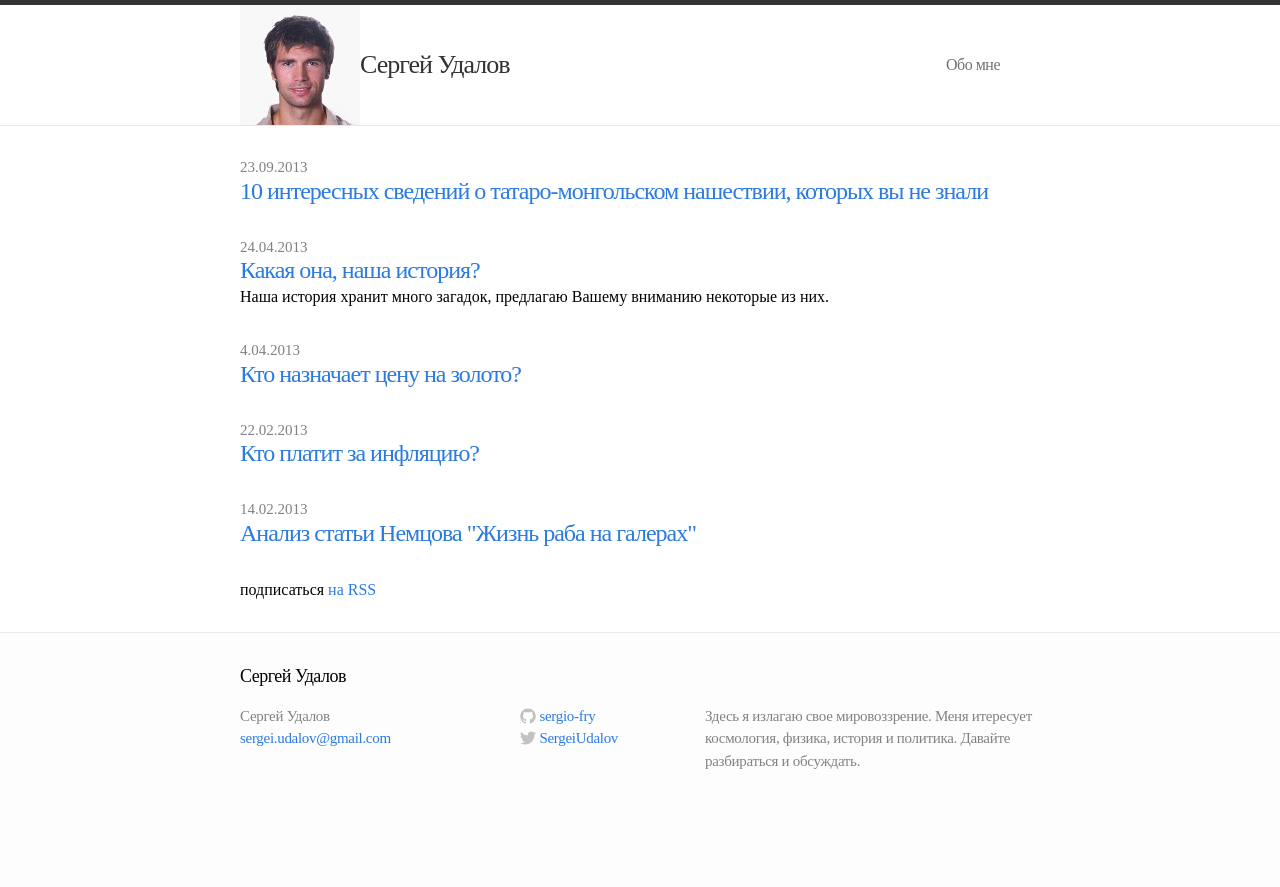
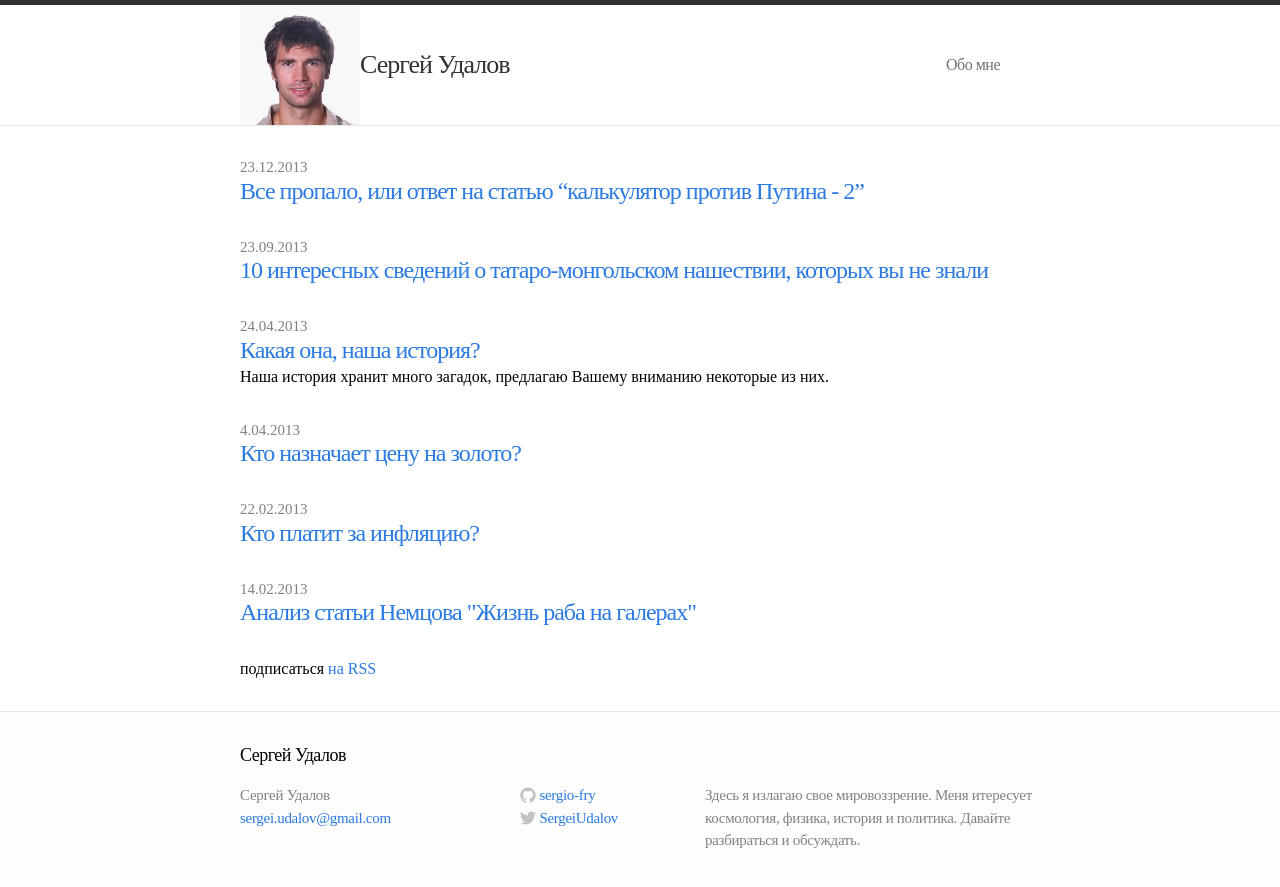
Before and after one commit to sergio-fry/blog, a Jekyll site: the page built from index.html, in a window 1280 px wide. Shown: the top 887 px of the page. Built offline with Jekyll 4.4.1, drawn with Linux system fonts in a browser that asks for light colours; part of the change alters nothing that is shown.

Commit message:
все пропало

```diff
--- /dev/null
+++ b/_posts/2013-12-23-vse-propalo.markdown
@@ -0,0 +1,143 @@
+---
+layout: post
+title: Все пропало, или ответ на статью “калькулятор против Путина - 2”
+date: 2013-12-23 00:00:00
+categories: comments
+alias: /2013/12/vse-propalo-ili-otvet-na-statyu-kalkulyator-protiv-putina-2.html
+hypercommentsHref: "sergei-udalov.ru/2013/12/vse-propalo-ili-otvet-na-statyu-kalkulyator-protiv-putina-2.html"
+tags: экономика, мифы, Россия, Олимпиада в Сочи, Великобритания, Европейский союз, кризис, Международный валютный фонд, США, федеральная резервная система
+---
+
+ Хочу проанализировать “всперопальщескую” статью, опубликованную на forebes.ru “[KermlinRussia: калькулятор против Путина — 2, или почему cкоро будет нечего считать](http://www.forbes.ru/mneniya-column/vertikal/248882-kermlinrussia-kalkulyator-protiv-putina-2-ili-pochemu-ckoro-budet-nec)“. Постараюсь ответить по существу, поэтому на эмоции в статье я обращать внимания не буду. Попробую рассмотреть конкретные аргументы и сведения приведенные в ней.
+
+Текст будет построен в виде “цитата – мой комментарий”.
+
+## Кризис. Глобальная конъюнктура
+
+> Винить глобальную конъюнктуру не получится, потому что экономики ЕС и США начали расти. Причины стагнации российской экономики внутренние. Об этом давно говорит Алексей Кудрин. В своем послании это наконец-то признал и Владимир Путин.
+
+Хотелось бы узнать, в каких показателях идет рост экономик западных стран. Пенсионный возраст растет, социалка урезается. Вот интересная переводная статья:
+
+{% embedly http://voprosik.net/krizis-v-evrope-2013/ %}
+
+Про США в этом отношении считаю даже неприличным говорить с их неимоверным долгом в [17 трлн долларов](https://ru.wikipedia.org/wiki/%C3%EE%F1%F3%E4%E0%F0%F1%F2%E2%E5%ED%ED%FB%E9_%E4%EE%EB%E3_%D1%D8%C0), который продолжает расти, с политикой “количественного смягчения” (ФРС печатает деньги в непрерывном режиме). Процитирую самого Кудрина о состоянии дел в экономике США:
+
+> Долг США накапливается со скоростью примерно $1 трлн в год. Его величина превысила на прошлой неделе $17 трлн и уже составляет около 106% ВВП
+
+> Однако настоящую опасность представляет дальнейшее увеличение долга такими темпами. С 2006 года долг вырос с $8,8 трлн до $17,7 трлн, то есть удвоился. Сохранение темпа его увеличения чревато для судьбы самого доллара
+
+## Олипиада в Сочи
+
+> «Русский Newsweek» еще в момент зарождения этого «частно-государственного» партнерства писал о нем как о большой афере. Инвесторы возьмут кредиты, а государству останутся залоги в виде никому не нужных гостиниц, канатных дорог и трамплинов. Причем сильно переоцененных.
+
+Почему гостиницы и спортивные объекты никому не нужны? Все время жалуемся на инфраструктуру нашего курортного юга, и только начали делать – почему-то “никому не нужно!”. Считаю, что очень нужно и нужно еще больше дорог и инфраструктурных проектов, потому как это и есть условия для жизни и бизнеса в России.
+
+> Объекты, и правда, сильно переоценены. Например, трамплин, который строил Ахмед Билалов, стоил $230 млн. В пригороде Стокгольма Сольне за такую сумму сделали сверхсовременный футбольный стадион на 50 000 зрителей — не в пример более сложное и затратное сооружение — в стране, где рабочая сила одна из самых дорогих в Европе, а требования к соблюдению различных норм одни из самых жестких.
+
+Неужели в демократических странах не строят трамплинов? Почему-то автор избегает прямого сравнения. Олимпиады проходили в США и Канаде совсем недавно. Хоть доллар и обесценивается каждый год, примерно прикинуть можно. А сравнивать землекопов с мячиками можно, но ничего не демонстрирует. Еще автор как бы намекает, что у нас “стандарты совсем не те”. Нужны примеры Насколько я знаю, у нас строятся передовые спортивные объекты, соответствующие лучшим мировым стандартам.
+
+> Рассмотрим на примере вымышленной компании, например, производителя мебели с годовой валовой прибылью в $1 млн. Выдаем ей кредит на $300 млн. Любой специалист по IR, увидев соотношение долга к EBITDA 1 к 300, умрет на месте, но только не эффективный менеджер госкорпорации развития.
+
+А почему вымышленная? По словам автора таких примеров в России должно быть достаточно. Пусть предъявляет. А такой обезличенный пример подойдет для любой страны: просто заменяем “Россия” на “США/Великобритания/Германия” и логика не пострадает.
+
+## Стабилизационный фонд
+
+> Стабфонд (так мы будем для простоты называть общую кубышку, которая разделена на Фонд национального благосостояния и Резервный фонд) может кого-то спасти, только если в нем есть кеш.
+
+[Сбализизационный фонд России](https://ru.wikipedia.org/wiki/%D0%A1%D1%82%D0%B0%D0%B1%D0%B8%D0%BB%D0%B8%D0%B7%D0%B0%D1%86%D0%B8%D0%BE%D0%BD%D0%BD%D1%8B%D0%B9_%D1%84%D0%BE%D0%BD%D0%B4_%D0%A0%D0%BE%D1%81%D1%81%D0%B8%D0%B9%D1%81%D0%BA%D0%BE%D0%B9_%D0%A4%D0%B5%D0%B4%D0%B5%D1%80%D0%B0%D1%86%D0%B8%D0%B8) в 2008 году был разделен на [Резервный фонд](https://ru.wikipedia.org/wiki/%D0%A0%D0%B5%D0%B7%D0%B5%D1%80%D0%B2%D0%BD%D1%8B%D0%B9_%D1%84%D0%BE%D0%BD%D0%B4_%D0%A0%D0%BE%D1%81%D1%81%D0%B8%D0%B9%D1%81%D0%BA%D0%BE%D0%B9_%D0%A4%D0%B5%D0%B4%D0%B5%D1%80%D0%B0%D1%86%D0%B8%D0%B8) и [Фонд национального благосостояния](https://ru.wikipedia.org/wiki/%D0%A4%D0%BE%D0%BD%D0%B4_%D0%BD%D0%B0%D1%86%D0%B8%D0%BE%D0%BD%D0%B0%D0%BB%D1%8C%D0%BD%D0%BE%D0%B3%D0%BE_%D0%B1%D0%BB%D0%B0%D0%B3%D0%BE%D1%81%D0%BE%D1%81%D1%82%D0%BE%D1%8F%D0%BD%D0%B8%D1%8F_%D0%A0%D0%BE%D1%81%D1%81%D0%B8%D0%B8). Однако, автор забыл упомянуть, что наряду со Стабфондом у нас есть еще Золото-валютный резерв, который пополняется из бюджета РФ. Давайте обратимся к цифрам (в млрд USD):
+
+| Год  | Резервный фонд | ФНБ   | ЗВР    | Сумма         |
+|------|----------------|-------|--------|---------------|
+| 2009 | 75.07          | 92.89 | 426.30  | $594.26 млрд. |
+| 2010 | 40.88          | 88.22 | 439.50  | $568.60 млрд. |
+| 2011 | 25.60          | 88.26 | 524.00  | $637.86 млрд. |
+| 2012 | 61.40          | 87.47 | 532.00  | $680.87 млрд. |
+| 2013 | 86.93          | 88.06 | 515.59 | $690.58 млрд. |
+
+(источник: wikipedia.org, брались последние доступные цифры за каждый год)
+
+
+![Кубышка России 2009-2013](/images/posts/vse-propalo/kubishka.png "Кубышка России 2009-2013")
+
+Как можно видеть, никаких проблем с подушкой безопасности у России не наблюдается. И с “кешем” все в полном порядке.
+
+## Пенсионный фонд
+
+> В попытках изыскать хоть какие-то резервы, чтобы компенсировать потери, власти приняли самое идиотское решение из возможных — конфисковали отчисления в накопительную часть пенсии у так называемых «молчунов». Во-первых, это просто воровство. Во-вторых, больше всего это решение бьет по тем, на кого, по идее, государство должно молиться, — по людям, которые получают «белую» зарплату, то есть абсолютно прозрачны перед государством и платят все налоги. Это поможет бюджету получить в 2014-2016 годах 350 млрд рублей дополнительных доходов. По новой пенсионной системе, которая строилась последние 10 лет, это нанесло такой удар, что она, возможно, уже никогда не оправится.
+
+Пожалуй, в этом вопросе я согласен с автором. Стоит отметить, что решение о выборе, как распорядиться, можно принять до конца 2015 года, так что пока ничего не пропало. Но давайте вспомним, почему было принято это антинародное решение. А принято оно было под [давлением](http://www.rosbalt.ru/business/2013/10/22/1190832.html) МВФ, которое считает, что в России слишком хорошие пенсионные условия и их нужно ухудшать, чтобы сделать экономику более “эффективной”. Вот пример:
+
+
+> Фонд ранее рекомендовал российскому правительству повысить пенсионный возраст и увеличить минимальную продолжительность стажа, необходимого для получения прав на пенсию. МВФ считает, что без этих изменений можно ожидать повышения ежегодных расходов на пенсии к 2030 году примерно на 3% ВВП.
+
+Правительство решило вместо этого сделать махинации с накопительной частью, причем, обратимые. Напомню, что Россия является членом МВФ с 1992 года и с тех пор обязано выполнять его решения. Если кто не знает, то штаб-квартира МВФ находится в городе Вашингтон США. Это к вопросу внешнего управления. Решения МВФ обычно в нашем правительстве и называются “макроэкономической ситуацией/конъюктурой”. Решения фонд принимает голосованием, но голоса между странами распределены не в равных долях: США — 17,08 %, Германия — 5,99 %, …, Россия — 2,74 % (википедия). Вернемся к тексту статьи.
+
+## Налоговая система
+
+> Естественно, чиновники не могли пройти мимо рынка объемом 600-900 млрд рублей и начали думать, как пополнить бюджет за счет интернет-покупателей. Было решено снизить порог беспошлинного ввоза в 10 раз — до €100 (посылки дороже будут облагаться 30%-ной пошлиной) и, под предлогом того, что «Почта России» не справляется с возросшим потоком отправлений, ограничить число посылок из-за рубежа одной в месяц. «Почта России», конечно, не справляется.
+
+
+Логика понятна: если “демократичная” Франция ил Германия вводит новые налоги, то это – эффективное решение проблемы, а, если, “гэбэшная” Россия защищает своего производителя и рынки – то это ужасно.
+
+{% embedly http://dokumentika.org/lt/maistas/v-stranach-evropi-pravitelstva-vvodyat-novie-nalogi-na-vrednuiu-pischu %}
+
+> Поэтому если чиновники на самом деле хотят заставить людей покупать в России на нынешних условиях или платить пошлины, им придется ввести выездные визы. А затем, возможно, и рабство, потому что кто знает этих людишек — обязательно что-нибудь придумают, чтобы не платить дань.
+
+
+Аналогично, если США [защищает](http://investgazeta.net/ekonomika/pochti-sto-let-ssha-zaschischaet-proizvoditelja-ot-dempinga-135188/) внутреннего производителя от демпинга, то это цивилизованный подход к решению проблем, а совершенствование налоговой базы в России - “рабство и дань”.
+
+
+## Высокие кредитные ставки
+
+> Такая ситуация пугает не только нормальных людей, но и Центробанк, который пытается ограничить рост потребкредитования. Но ему это вряд ли удастся. Решить проблему можно было бы, снизив ставки, но для этого нужна равная конкуренция между банками. Сейчас же на банковском рынке до совершенной конкуренции далеко. Госбанки имеют доступ к более дешевым деньгам, но не спешат предлагать ставки ниже, чем у конкурентов. В итоге маржа Сбербанка составляет больше 5%, в то время как в Западной Европе можно взять ипотеку под 3%.
+
+Интересно, что выгодные % по кредитам дают должники. Вот, к примеру, главные страны-должники: США - 17 млрд USD, Англия - 9,9 млрд USD, Германия - 5,6 млрд и далее по списку. Показательно так же, что центральный банк рассматривается автором, как институт, борящийся с “несправедливым финансовым режимом”, а не как источником столь высоких кредитов. Напомню, что требования к центральному банку о снижении ставок идут уже давно, достаточно вспомнить обращения Путина к правительству за последние годы. Вот обсуждение этого вопроса в совете федерации и ответы бывшего главы центробанка:
+
+{% embedly http://www.youtube.com/watch?feature=player_embedded&v=dd_9hHttRjw %}
+
+> Пока рядовые россияне берут в долг под 80% годовых, их государство кредитует Кипр, где лежат деньги основных бенефициаров этого самого государства, на $2,5 млрд под 2,5% годовых. Через полгода Россия прощает Кубе долг в $29 млрд. Этой суммы хватило бы, чтобы покрыть всю просрочку граждан страны по потребкредитам.
+
+Лично я не верю автору, что он был бы доволен подобным решением правительства России (взять и простить долги гражданам). Тогда это стало бы похоже на социализм и "неэффективно", а автор, похоже, за капитализм. Скорее, ему бы понравилось, если бы Россия не вкладывала в дороги, заводы, армию (все равно разворуют!), а купила на деньги стабилизационного фонда “надежные” долговые обязательства правительства США. Несмотря ни на что. Пусть хоть они трижды никому больше не нужны и скупает их только ФРС. Даже Китай, традиционный акционер правительства США, значительно снизил закупку этих “ценных” бумаг в последний год. А вот как раз Кудрин и центральный банк способствовали закупке “трежерис”. Как нарочно, автор считает именно этот институт и этого экономиста - “положительными” силами, если можно так выразиться.
+
+Логика такая: не надо нам гостиниц, спортивных комплексов, дорог и заводов, пусть лучше мы вложим в бумаги, которые уже никому не нужны. Хочу обратить внимание, что подобный вой поднимается регулярно, как только правительство России собирается обналичить ценные бумаги США и потратить их на национальные нужды.
+
+## Развал СССР
+
+> В начале 1990-х это привело к тому, что сотрудники множества советских предприятий перешли на неполную рабочую неделю. Их руководители все еще думали о социальной функции и не решались на увольнения, но и денег, чтобы платить всем прежние зарплаты, уже не хватало.
+
+Вот здесь опять согласен, только причины указаны не все. В СССР проблем с социальными выплатами и зарплатами не было. Потом, после того, как мы перестали “кормить” части своего государства в виде республик и отделились от самих себя (были расчленены на множество государств), после либерализации рынков, после того как отдали свои предприятия в лапы эффективных менеджеров, а недры по СРП (соглашение о разделе продукции) – ресурсы добывались фактически без перечисления налогов в бюджет России – вот тогда у государства закончились деньги и тогда начались бесконечные займы у МВФ под неимоверные проценты, которые и привели к дефолту 1998 года. Да, если продать за копейку все то, что может приносить деньги и не брать налогов, то денег не будет. Тут не надо быть 7 пядей во лбу, чтобы это понять. Согласен.
+
+
+## Борьба с коррупцией и судебная система
+
+> Фактически Путин отменил налоговую либерализацию Медведева, которая привела к тому, что с 2009 году число уголовных дел, возбуждаемых по налоговым преступлениям, снизилось с 12 000-13 000 до меньше чем 2000 в год. Благодаря нововведениям тогдашнего президента следователи не могли возбуждать дела самостоятельно, без обоснования налоговых структур.
+
+С одной стороны Павальные кричат о массовых преступлениях в области финансов, но как только начинают повышать эффективность соответствующих органов — опять не то. Никак не угодить.
+
+> Процесс, который начался в 2003 году, когда силовик Игорь Сечин съел предпринимателя Михаила Ходорковского.
+
+По поводу Ходорковского даже Европейский суд [признал](http://www.newsru.com/world/25jul2013/echrukos.html), что политической составляющей в этом деле нет. А вор должен сидеть в тюрьме. Это любому демократу должно быть понятно.
+
+> Останутся сидеть и «узники Болотной», причинившие неимоверные страдания сотрудникам ОМОНа в полном обмундировании и де-факто отбывающие за это срок уже полтора года. Например, Артем Савелов и Алексей Полихович, которые схватили омоновцев за руку, Денис Луцкевич, вырвавший из рук омоновца шлем, и Ярослав Белоусов, кинувший в омоновца лимон.
+
+Как не назови нарушителей закона, а они ими останутся. Не будет порядка на улице там, где можно нападать на защитников правопорядка и унижать их. Они должны быть неприкосновенны на улице. Все разбирательства должны быть уже в суде. Именно так же обстоит дело на западе. Если служитель порядка не будет защищен законом, то будет бардак.
+
+## Заключение
+
+Подведем итоги. Что именно защищает автор статьи:
+
+  1. Деньги должны храниться в облигациях правительства США, а не расходоваться на национальные нужды
+  2. Все, что делается в России делается не так: стройки, бизнес.
+  3. Нарушать закон нельзя, но если чуть-чуть (против "кровавого режима") — то можно. Можно, например кинуть лимон в сотрудника полиции или сорвать погоны и остаться добропорядочным гражданином
+  4. Ходорковский — жертва «кровавого режима»
+  5. Все пропало
+
+Мои возражения:
+
+  1. США - самый большой должник среди стран и долг растет, долговые обязательства нужны сейчас только ФРС (все распродают), так что нет причин считать эти бумаги надежными.
+  2. Лучше плохая дорога и плохой стадион, чем их отсутствие.
+  3. Не будет порядка, если не защищать закон.
+  4. Даже Европейский Суд по правам человека признал, что в суде не было политической мотивации
+  5. Не дождетесь
+
+Жду ваших комментариев, спасибо за внимание!
--- a/css/main.css
+++ b/css/main.css
@@ -234,6 +234,14 @@ a:visited { color: #205caa; }
 .post-content ul,
 .post-content ol { padding-left: 20px; }
 
+.post-content table { border-collapse: collapse;}
+.post-content table,th,td {
+  border: 1px solid #aeaeae;
+
+  padding-left: 8px;
+  padding-right: 8px;
+}
+
 .post pre,
 .post code {
   border: 1px solid #d5d5e9;
```
Also changed, not shown: images/posts/vse-propalo/kubishka.png (added).
